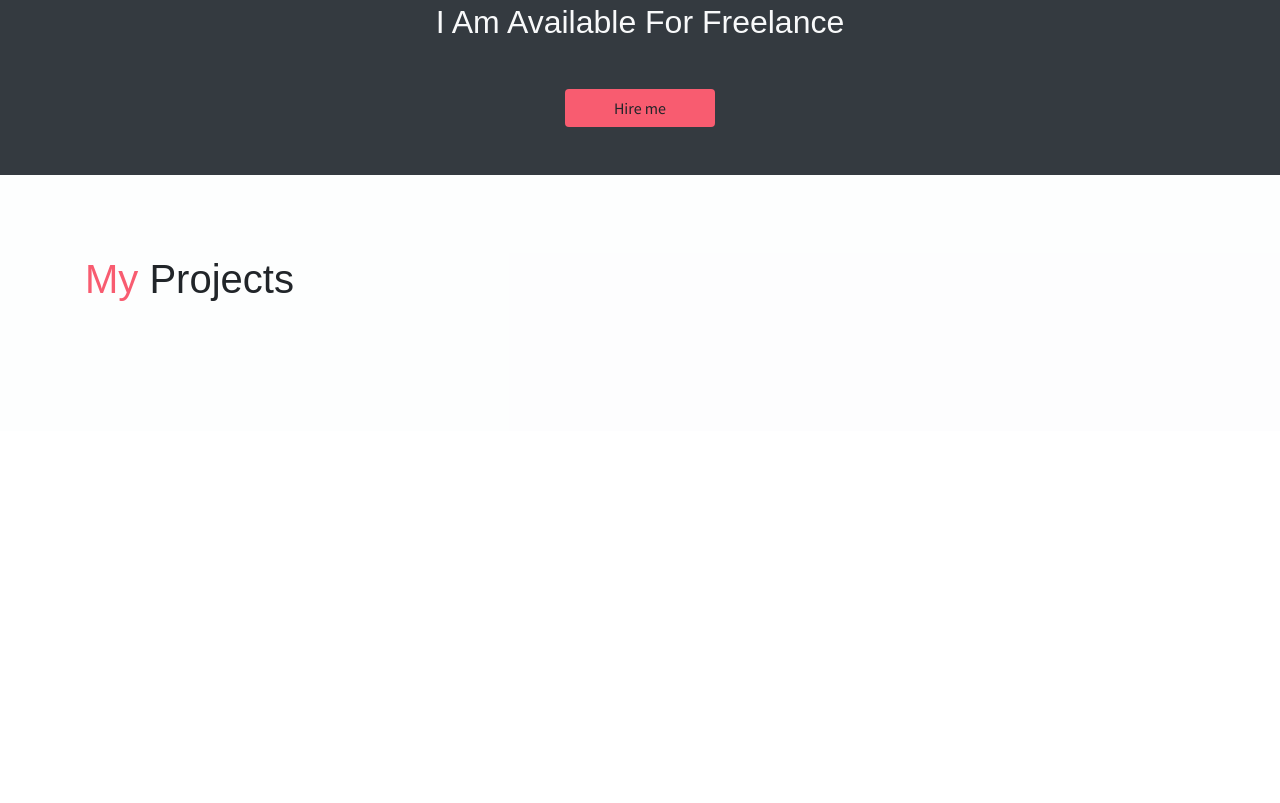
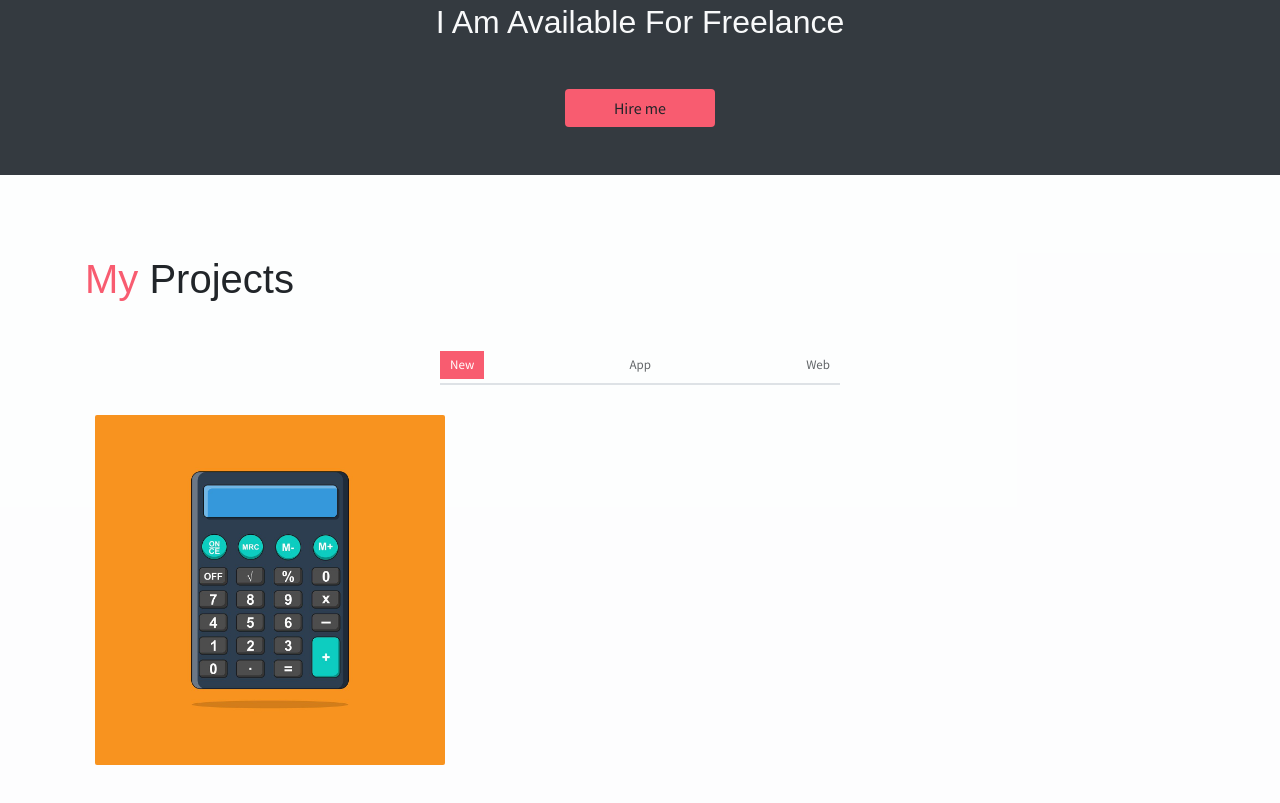
Before and after one commit to nativlevi/My-Portfolio, a website: page index.html in a window 1280 px wide. Shown: the part 2288-3091 px from the top of the page. Before the commit the page ends 2719 px from the top, so only its background shows below. Drawn offline with Linux system fonts and the light colour scheme.

Commit message:
add a pic for calculator dev and a link to ModernCalculator repo.

```diff
--- a/index.html
+++ b/index.html
@@ -195,16 +195,13 @@
     <section class="section bg-custom-gray" id="portfolio">
         <div class="container">
             <h1 class="mb-5"><span class="text-danger">My</span> Projects</h1>
-            <!-- <div class="portfolio">
+            <div class="portfolio">
                 <div class="filters">
                     <a href="#" data-filter=".new" class="active">
                         New
                     </a>
                     <a href="#" data-filter=".advertising">
-                        Advertising
-                    </a>
-                    <a href="#" data-filter=".branding">
-                        Branding
+                        App
                     </a>
                     <a href="#" data-filter=".web">
                         Web
@@ -213,17 +210,17 @@
                 <div class="portfolio-container">
                     <div class="col-md-6 col-lg-4 web new">
                         <div class="portfolio-item">
-                            <img src="assets/imgs/web-1.jpg" class="img-fluid" alt="Download free bootstrap 4 admin dashboard, free boootstrap 4 templates">
+                            <a href="https://github.com/nativlevi/ModernCalculator.git" target="_blank"> <!-- Link to your GitHub repository -->
+                            <img src="assets/imgs/calculator.jpg" class="img-fluid" alt="Download free bootstrap 4 admin dashboard, free boootstrap 4 templates">
                             <div class="content-holder">
-                                <a class="img-popup" href="assets/imgs/web-1.jpg"></a>
                                 <div class="text-holder">
-                                    <h6 class="title">WEB</h6>
-                                    <p class="subtitle">Expedita corporis doloremque velit in totam!</p>
+                                    <h6 class="title">App</h6>
+                                    <p class="subtitle">A modern calculator developed in Kotlin using Android Studio, featuring a clean design with a green color palette for a fresh and inviting user experience.</p>
                                 </div>
                             </div>
                         </div>
                     </div>
-                    <div class="col-md-6 col-lg-4 web new">
+                    <!-- <div class="col-md-6 col-lg-4 web new">
                         <div class="portfolio-item">
                             <img src="assets/imgs/web-2.jpg" class="img-fluid" alt="Download free bootstrap 4 admin dashboard, free boootstrap 4 templates">
                             <div class="content-holder">
@@ -368,13 +365,12 @@
                                 </div>
                             </div>
                         </div>
+                    -->
                     </div>
                 </div>
             </div>
         </div>
     </section>
-    End of portfolio section -->
-
 
         </div>
     </div>
```
Also changed, not shown: assets/imgs/calculator.jpg (added).
